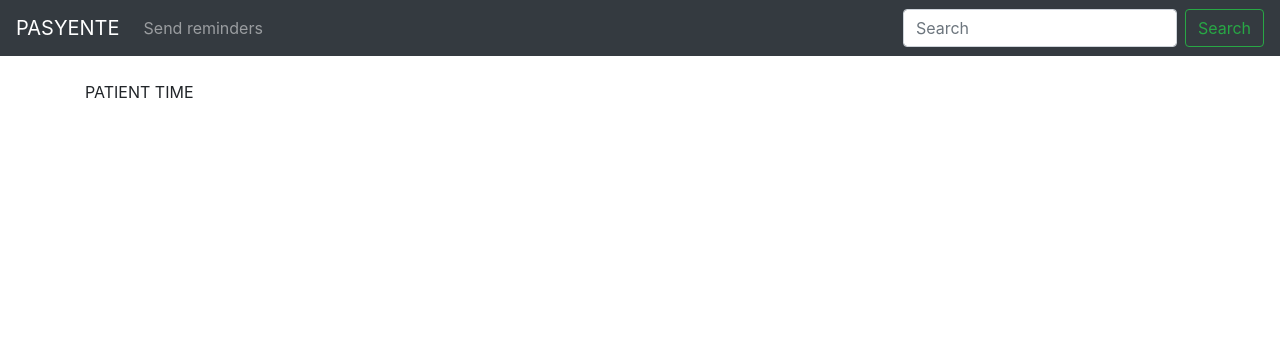
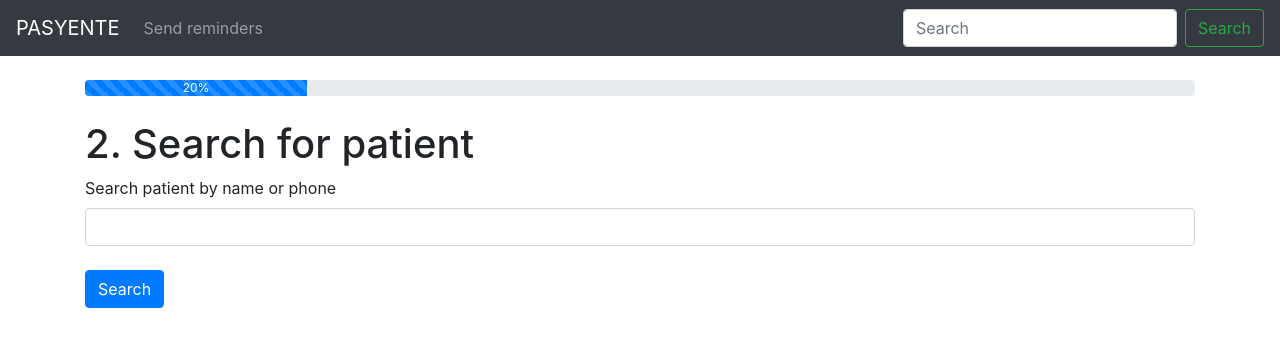
Before and after one commit to JuanTwo779/pasyente-backend-flask, a Flask app: template src/templates/search_patient.html in a window 1280 px wide. Shown: the top 347 px of the page. Run offline with Flask 3, Linux system fonts and the light colour scheme; the template is opened without the code that fills it: values that come from a table or form of the project are taken from there, others are empty.

Commit message:
Search patient route + template

```diff
--- a/src/routes/main_route.py
+++ b/src/routes/main_route.py
@@ -29,9 +29,9 @@
           name = name,
           form = form)
 
-# SEARCH FOR BUSINESS
+# 1) SEARCH FOR BUSINESS
 class BusinessesForm(FlaskForm):
-     query = StringField("Search business name", validators=[DataRequired()])
+     query = StringField("Enter business name", validators=[DataRequired()])
      search = SubmitField("Search")
 
 from src.service.business_service import retrieve_businesses_serivce_by_name
@@ -44,13 +44,13 @@
           search_query = form.query.data
           businesses = retrieve_businesses_serivce_by_name(search_query)
           if not businesses:
-               flash("Create a new business")
+               flash("Business does not exist. Please contact us at 0481988967")
 
      return render_template("search_business.html",
           businesses = businesses,
           form = form)
 
-# SELECT BUSINSESS
+# 1.1) SELECT BUSINSESS
 @main_bp.route("/select-business", methods=["POST"])
 def select_business():
      selected_business_id = request.form.get('selected_business') #pass on to next page
@@ -59,10 +59,9 @@
           flash('Please select a business to continue.', 'warning')
           return redirect(url_for('main.search_business_name'))
 
-     return render_template('search_patient.html')
-     # return redirect(url_for('main.search_patient', business_id=selected_business_id))
+     return redirect(url_for('main.search_patient', business_id=selected_business_id))
 
-# CREATE NEW BUSINESS
+# 1.2) CREATE NEW BUSINESS
 class NewBusinessForm(FlaskForm):
      name = StringField("Enter your business's name here:", validators=[DataRequired()])
      phone = StringField("Enter your business's phone number here:", validators=[DataRequired()])
@@ -81,3 +80,38 @@
           return render_template('search_business.html', form = BusinessesForm())
 
      return render_template('create_business.html', form = form)
+
+# 2) SEARCH FOR PATIENTS
+class PatientsForm(FlaskForm):
+     query = StringField("Search patient by name or phone", validators=[DataRequired()])
+     search = SubmitField("Search")
+
+from src.service.patient_service import retrieve_patient_serivce_by_name_or_phone
+@main_bp.route("/search-patient", methods=["GET", "POST"])
+def search_patient():
+     form = PatientsForm()
+     patients = []
+
+     business_id = request.form.get('business_id')
+
+     if form.validate_on_submit():
+          search_query = form.query.data
+          patients = retrieve_patient_serivce_by_name_or_phone(search_query)
+          if not patients:
+               flash("Create a new patient")
+
+     return render_template("search_patient.html",
+          patients = patients,
+          form = form)
+
+# 2.1) SELECT PATIENT
+@main_bp.route('/select-patient', methods=["POST"])
+def select_patient():
+     selected_business_id = request.form.get('business_id')
+     selected_patient_id = request.form.get('selected_patient')
+
+     # if not selected_business_id:
+     #      flash('Please select a patient to continue.', 'warning')
+     #      return redirect(url_for('main.search_patient'))
+
+     return redirect(url_for('main.make_appointment', business_id=selected_business_id, patient_id=selected_patient_id))
--- a/src/templates/search_patient.html
+++ b/src/templates/search_patient.html
@@ -2,6 +2,48 @@
 
 {% block content %}
 
-     PATIENT TIME
+     <div class="progress" role="progressbar" aria-label="Default striped example" aria-valuenow="10" aria-valuemin="0" aria-valuemax="100">
+          <div class="progress-bar progress-bar-striped" style="width: 20%">20%</div>
+     </div>
+     <br/>
+
+     {% for message in get_flashed_messages() %}
+        <div class="alert alert-warning alert-dismissible fade show" role="alert">
+            {{message}}
+            <button type="button" class="close" data-dismiss="alert" aria-label="Close">
+            <span aria-hidden="true">&times;</span>
+            </button>
+        </div>
+    {% endfor %}
+
+    <!-- SEARCH PATIENT FORM -->
+        <h1>2. Search for patient</h1>
+        <form method="POST" action="{{ url_for('main.search_patient') }}">
+          {{ form.hidden_tag() }}
+          {{ form.query.label(class="form-label") }}
+          {{ form.query(class="form-control") }}
+          <br/>
+          {{ form.search(class="btn btn-primary")}}
+        </form>
+
+        <br/>
+    <!-- SELECT PATIENT FORM -->
+     {% if patients %}
+        <form method="POST" action="{{ url_for('main.select_patient') }}">
+          {{ form.hidden_tag() }}
+          <div class="list-group">
+               {% for patient in patients %}
+                    <button type="submit" class="list-group-item list-group-item-action"
+                              name="selected_patient" value="{{ patient.patient_id }}">
+                         {{ patient.last_name | upper}}, {{ patient.first_name }}  - {{ patient.phone }}
+                    </button>
+               {% endfor %}
+          </div>
+          <br>
+        </form>
+     {% elif request.method == 'POST' %}
+        <small>No results found.</small>
+        <!-- REDIRECT CREATE PATIENT FORM -->
+     {% endif %}
 
 {% endblock %}
```
Also changed, not shown: src/service/patient_service.py (+7 -0 lines).
